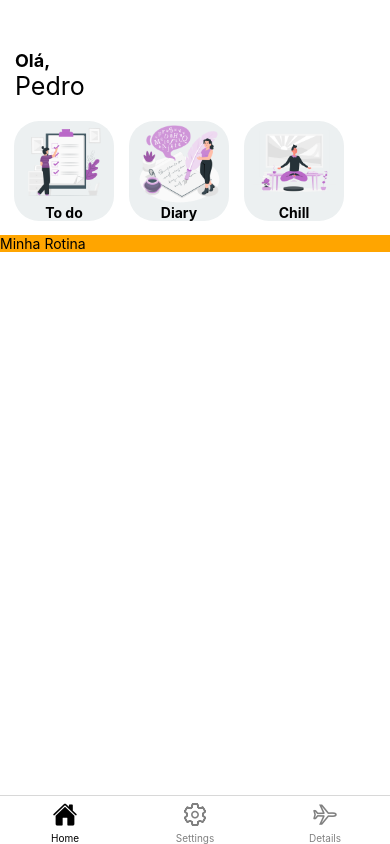
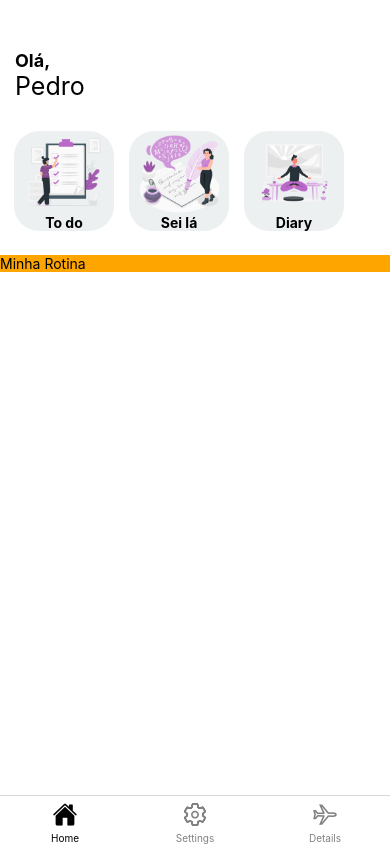
Before and after one commit to pedrohmelo/CATM-App, a React Native app: screen /Home in a window 390 px wide. Built offline with nearby package versions, Linux system fonts and the light colour scheme.

Commit message:
started to do list

```diff
--- a/package.json
+++ b/package.json
@@ -17,6 +17,7 @@
     "expo-status-bar": "~1.4.0",
     "react": "18.0.0",
     "react-native": "0.69.6",
+    "react-native-calendars": "^1.1293.0",
     "react-native-gesture-handler": "~2.5.0",
     "react-native-reanimated": "~2.9.1",
     "react-native-safe-area-context": "4.3.1",
--- /dev/null
+++ b/src/components/Calendar.js
@@ -0,0 +1,20 @@
+import {Calendar, CalendarList, Agenda} from 'react-native-calendars';
+import * as React from 'react-native';
+import { StyleSheet, Text, View } from 'react-native';
+
+export default function CalendarComponent() {
+  return (
+    <View style={styles.container}>
+      <Text>CALENDAR</Text>
+    </View>
+  );
+}
+
+const styles = StyleSheet.create({
+  container: {
+    flex: 1,
+    backgroundColor: '#fff',
+    alignItems: 'center',
+    justifyContent: 'center',
+  },
+});
--- /dev/null
+++ b/src/components/Task.js
@@ -0,0 +1,51 @@
+import React from "react";
+import {View, Text, StyleSheet, TouchableOpacity} from 'react-native';
+
+export default function Task(props) {
+    return (
+      <View style={styles.item}>
+        <View style={styles.itemLeft}>
+          <View style={styles.square} />
+          <Text style={styles.itemText}>{props.text}</Text>
+        </View>
+
+        <View style={styles.circular}>
+        </View>
+      </View>
+    );
+}
+
+const styles = StyleSheet.create({
+    item: {
+      backgroundColor: 'orange',
+      padding: 15,
+      borderRadius: 10,
+      flexDirection: 'row',
+      alignItems: 'center',
+      justifyContent: 'space-between',
+      marginBottom: 20
+    },
+    itemLeft: {
+      flexDirection: 'row',
+      alignItems: 'center',
+      flexWrap: 'wrap'
+    },
+    square: {
+      width: 24,
+      height: 24,
+      backgroundColor: 'blue',
+      opacity: 0.4,
+      borderRadius: 5,
+      marginRight: 15
+    },
+    itemText: {
+      maxWidth: '80%',
+    },
+    circular: {
+      width: 12,
+      height: 12,
+      borderColor: 'green',
+      borderWidth: 2,
+      borderRadius: 5
+    }
+  });
--- a/src/screens/DiaryScreen.js
+++ b/src/screens/DiaryScreen.js
@@ -1,10 +1,10 @@
-import * as React from 'react-native';
+import React from 'react';
 import { StyleSheet, Text, View } from 'react-native';
 
 export default function DiaryScreen({navigation}) {
   return (
     <View style={styles.container}>
-      <Text onPress={() => navigation.navigate('Home')}>Diary Screen</Text>
+      <Text>Calendário aqui</Text>
     </View>
   );
 }
@@ -13,7 +13,5 @@ const styles = StyleSheet.create({
   container: {
     flex: 1,
     backgroundColor: '#fff',
-    alignItems: 'center',
-    justifyContent: 'center',
   },
 });
--- a/src/screens/HomeScreen.js
+++ b/src/screens/HomeScreen.js
@@ -1,7 +1,8 @@
 import React from 'react';
 import { StyleSheet, Text, View, Image, TouchableOpacity, ScrollView } from 'react-native';
 
-import {ToDoScreen} from '../screens/ToDoScreen'
+import CalendarComponent from '../assets/components/Calendar';
+import Task from '../components/Task';
 
 export default function HomeScreen({navigation}) {
   return (
@@ -23,23 +24,24 @@ export default function HomeScreen({navigation}) {
           </View>
         </TouchableOpacity>
 
-        <TouchableOpacity style={styles.buttonAction}>
+        <TouchableOpacity style={styles.buttonAction} onPress={() => navigation.navigate('HomeNavigator', { screen: 'ToDo' })}>
           <View style={styles.buttonArea}>
             <Image source={require('../assets/images/discover3.png')} style={styles.imageLogo} />
-            <Text style={styles.functionatilieName}>Diary</Text>
+            <Text style={styles.functionatilieName}>Sei lá</Text>
           </View>
         </TouchableOpacity>
 
-        <TouchableOpacity style={styles.buttonAction}>
+        <TouchableOpacity style={styles.buttonAction} onPress={() => navigation.navigate('HomeNavigator', { screen: 'Diary' })}>
           <View style={styles.buttonArea}>
             <Image source={require('../assets/images/relax2.png')} style={styles.imageLogo} />
-            <Text style={styles.functionatilieName}>Chill</Text>
+            <Text style={styles.functionatilieName}>Diary</Text>
           </View>
         </TouchableOpacity>
       </ScrollView>
 
       <View style={styles.routine}>
         <Text>Minha Rotina</Text>
+
       </View>
     </View>
   );
@@ -58,19 +60,20 @@ const styles = StyleSheet.create({
     fontSize: 25
   },
   userHeader: {
-    paddingHorizontal: 15,
-    paddingTop: 50
+    marginHorizontal: 15,
+    marginTop: 50
   },
   functionalities: {
-    maxHeight: 100,
+    maxHeight: 120,
     marginBottom: 14,
     marginTop: '5%',
     paddingEnd: 14,
     paddingStart: 14,
-    //backgroundColor: 'red'
+    //backgroundColor: 'red',
   },
   buttonAction: {
     marginRight: 15,
+    marginTop: 10
   },
   buttonArea: {
     backgroundColor: '#ecf0f1',
@@ -82,7 +85,7 @@ const styles = StyleSheet.create({
   },
   imageLogo: {
     flex: 1,
-    resizeMode: 'contain'
+    resizeMode: 'contain',
   },
   functionatilieName: {
     fontWeight: 'bold'
--- a/src/screens/ToDoScreen.js
+++ b/src/screens/ToDoScreen.js
@@ -1,10 +1,18 @@
 import * as React from 'react-native';
 import { StyleSheet, Text, View } from 'react-native';
+import Task from '../components/Task';
 
 export default function ToDoScreen({navigation}) {
   return (
     <View style={styles.container}>
-      <Text onPress={() => navigation.navigate('Home')}>ToDo Screen</Text>
+      <View style={styles.tasksWrapper}>
+        <Text style={styles.sectionTitle}>Today's tasks</Text>
+
+        <View style={styles.items}>
+          <Task text={'Task 1'}/>
+          <Task text={'Task 2'}/>
+        </View>
+      </View>
     </View>
   );
 }
@@ -13,7 +21,15 @@ const styles = StyleSheet.create({
   container: {
     flex: 1,
     backgroundColor: '#fff',
-    alignItems: 'center',
-    justifyContent: 'center',
   },
+  tasksWrapper: {
+    paddingHorizontal: 20
+  },
+  sectionTitle: {
+    fontSize: 24,
+    fontWeight: 'bold'
+  },
+  items: {
+    marginTop: 30
+  }
 });
```
Also changed, not shown: 1 other file (tests, documents, lock files or other folders).
